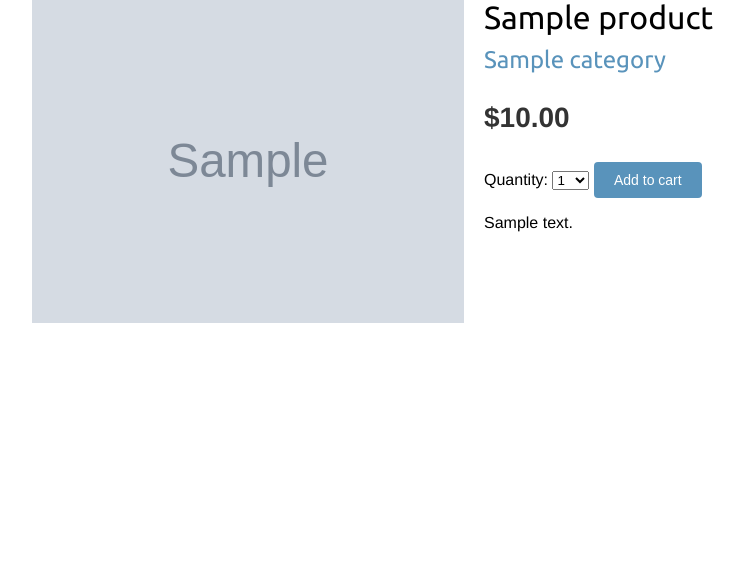
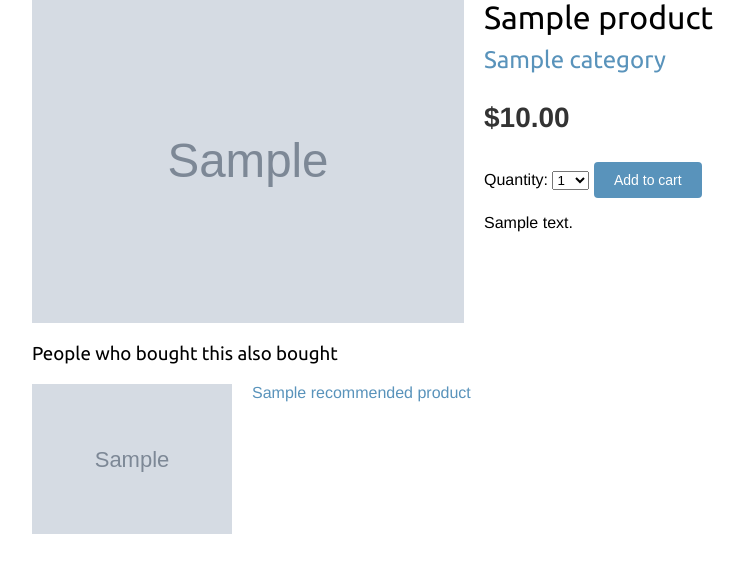
Before and after one commit to jongseong-dev/shop, a Django app: template webapp/shop/templates/shop/product/detail.html in a window 1280 px wide. Shown: the part 102-675 px from the top of the page, without its empty margins (68-812 px from the left). Run offline with Django 4.2, Linux system fonts and the light colour scheme; tables that the repository leaves empty hold one stand-in row (values such as "Sample post"); the template is opened without the code that fills it: values that come from a table or form of the project are taken from there, most other values are stand-ins (such as "Sample title", 1, 10 or a date in 2020); grey boxes marked "Sample" are stand-in pictures; parts of the project's set-up code (start-up, migrations or seed data) failed here and were passed over.

Commit message:
feat(shop): 제품 추천 목록을 제품 상세페이지에서 보여주도록 추가

```diff
--- a/webapp/shop/templates/shop/product/detail.html
+++ b/webapp/shop/templates/shop/product/detail.html
@@ -21,5 +21,19 @@
           <input type="submit" value="Add to cart">
       </form>
     {{ product.description|linebreaks }}
+  {% if recommended_products %}
+      <div class="recommendations">
+      <h3>People who bought this also bought</h3>
+      {% for p in recommended_products %}
+          <div class="item">
+              <a href="{{ p.get_absolute_url }}">
+                  <img src="{% if p.image %}{{ p.image.url }}{% else %}
+                  {% static "img/no_image.png" %}{% endif %}">
+              </a>
+              <a href="{{ p.get_absolute_url }}">{{ p.name }}</a>
+          </div>
+      {% endfor %}
+      </div>
+  {% endif %}
   </div>
 {% endblock %}
--- a/webapp/shop/views.py
+++ b/webapp/shop/views.py
@@ -2,6 +2,7 @@ from django.shortcuts import get_object_or_404, render
 
 from cart.forms import CartAddProductForm
 from shop.models import Product, Category
+from shop.recommender import Recommender
 
 
 def product_list(request, category_slug=None):
@@ -25,11 +26,14 @@ def product_list(request, category_slug=None):
 def product_detail(request, id, slug):
     product = get_object_or_404(Product, id=id, slug=slug, available=True)
     cart_product_form = CartAddProductForm()
+    r = Recommender()
+    recommended_products = r.suggest_products_for([product], 4)
     return render(
         request,
         "shop/product/detail.html",
         {
             "product": product,
             "cart_product_form": cart_product_form,
+            "recommended_products": recommended_products,
         },
     )
```
